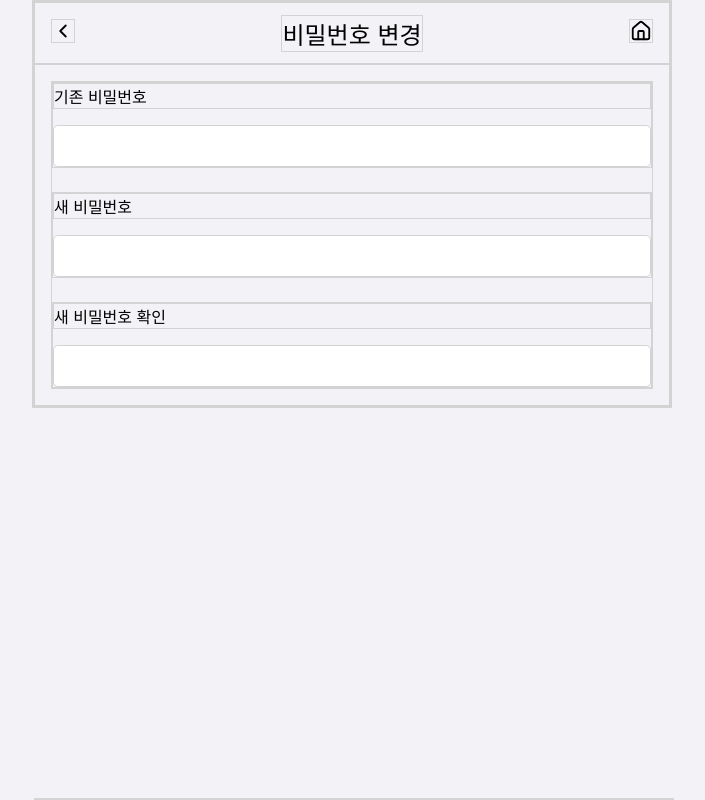
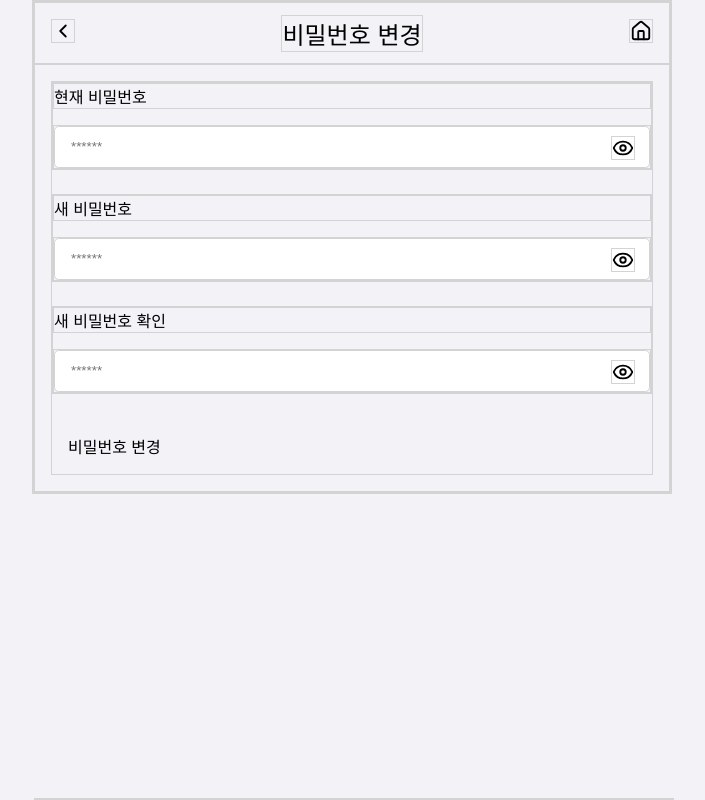
Before and after one commit to jellyjoji/app-paysm, a Next.js app: page /menu/changePassword in a window 1280 px wide. Shown: the whole page, without its empty margins (288-993 px from the left). Built offline with nearby package versions, Linux system fonts and the light colour scheme; no server answers; a web font is replaced by a local one.

Commit message:
password change

```diff
--- a/src/app/menu/(settings)/changePassword/page.jsx
+++ b/src/app/menu/(settings)/changePassword/page.jsx
@@ -1,23 +1,124 @@
 "use client"
 import styles from "./page.module.scss";
+import { useState } from "react";
+import { API_BASE_URL } from "@/lib/api";
+import { Eye, EyeClosed } from 'lucide-react';
 
 export default function ChangePassword() {
+  const [currentPassword, setCurrentPassword] = useState("");
+  const [newPassword, setNewPassword] = useState("");
+  const [confirmPassword, setConfirmPassword] = useState("");
+
+  const [showCurrentPassword, setShowCurrentPassword] = useState(false);
+  const [showNewPassword, setShowNewPassword] = useState(false);
+  const [showConfirmPassword, setShowConfirmPassword] = useState(false);
+
+  const handleSubmit = async (e) => {
+    e.preventDefault();
+
+    if (newPassword !== confirmPassword) {
+      alert("새 비밀번호가 일치하지 않습니다.");
+      return;
+    }
+
+    const token = localStorage.getItem("jwtToken");
+
+    try {
+      const res = await fetch(`${API_BASE_URL}/api/user/changePassword`, {
+        method: "POST",
+        headers: {
+          "Content-Type": "application/json",
+          Authorization: `Bearer ${token}`,
+        },
+        body: JSON.stringify({
+          currentPassword,
+          newPassword,
+        }),
+      });
+
+      if (!res.ok) throw new Error("비밀번호 변경 실패");
+
+      const data = await res.json();
+
+      if (data.code === "400") {
+        alert(data.message);
+      } else if (data.code === "200") {
+        alert("비밀번호가 성공적으로 변경되었습니다.");
+        window.location.href = "/";
+      }
+    } catch (err) {
+      console.error(err);
+      alert("비밀번호 변경 중 오류 발생");
+    }
+  };
+
   return (
-    <div className={styles.container}>
+    <form className={styles.container} onSubmit={handleSubmit}>
+
       <div className={styles.container__content}>
-        <label htmlFor="currentPassword">기존 비밀번호</label>
-        <input type="password" id="currentPassword" />
+        <label htmlFor="currentPassword">현재 비밀번호</label>
+        <div className={styles.container__content__inputWrap}>
+          <input
+            type={showCurrentPassword ? "text" : "password"}
+            id="currentPassword"
+            value={currentPassword}
+            onChange={(e) => setCurrentPassword(e.target.value)}
+            placeholder="******"
+            required
+          />
+          <button
+            type="button"
+            onClick={() => setShowCurrentPassword(!showCurrentPassword)}
+            className={styles.container__content__eye}
+          >
+            {showCurrentPassword ? <EyeClosed /> : <Eye />}
+          </button>
+        </div>
       </div>
 
       <div className={styles.container__content}>
         <label htmlFor="newPassword">새 비밀번호</label>
-        <input type="password" id="newPassword" />
+        <div className={styles.container__content__inputWrap}>
+          <input
+            type={showNewPassword ? "text" : "password"}
+            id="newPassword"
+            value={newPassword}
+            onChange={(e) => setNewPassword(e.target.value)}
+            placeholder="******"
+            required
+          />
+          <button
+            type="button"
+            onClick={() => setShowNewPassword(!showNewPassword)}
+            className={styles.container__content__eye}
+          >
+            {showNewPassword ? <EyeClosed /> : <Eye />}
+          </button>
+        </div>
       </div>
 
       <div className={styles.container__content}>
         <label htmlFor="confirmPassword">새 비밀번호 확인</label>
-        <input type="password" id="confirmPassword" />
+        <div className={styles.container__content__inputWrap}>
+          <input
+            type={showConfirmPassword ? "text" : "password"}
+            id="confirmPassword"
+            value={confirmPassword}
+            onChange={(e) => setConfirmPassword(e.target.value)}
+            placeholder="******"
+            required
+          />
+          <button
+            type="button"
+            onClick={() => setShowConfirmPassword(!showConfirmPassword)}
+            className={styles.container__content__eye}
+          >
+            {showConfirmPassword ? <EyeClosed /> : <Eye />}
+          </button>
+        </div>
       </div>
-    </div>
-  )
+
+      <button type="submit">비밀번호 변경</button>
+    </form>
+  );
 }
--- a/src/app/menu/(settings)/changePassword/page.module.scss
+++ b/src/app/menu/(settings)/changePassword/page.module.scss
@@ -9,5 +9,12 @@
     input {
       width: 100%;
     }
+    position: relative;
+
+    &__eye {
+      position: absolute;
+      right: 0;
+      bottom: -0.7rem;
+    }
   }
 }
```
Also changed, not shown: src/app/(payment)/linkPayment/[id]/confirmPayment/page.jsx (+40 -0 lines).
